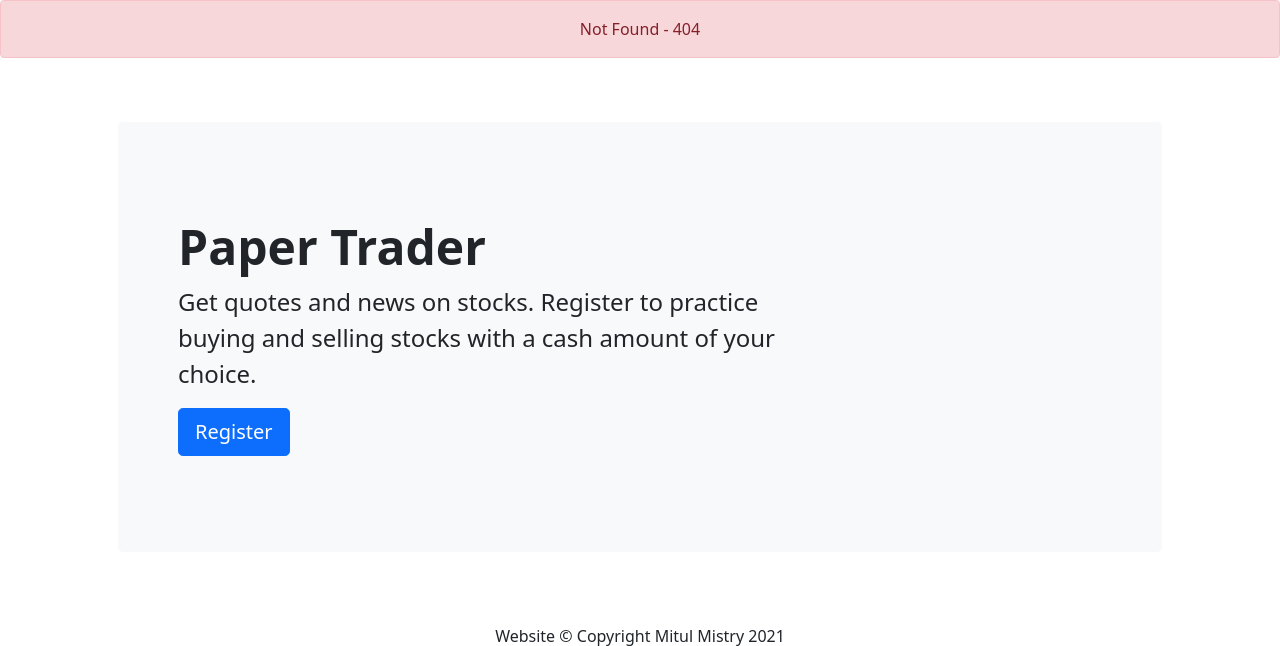
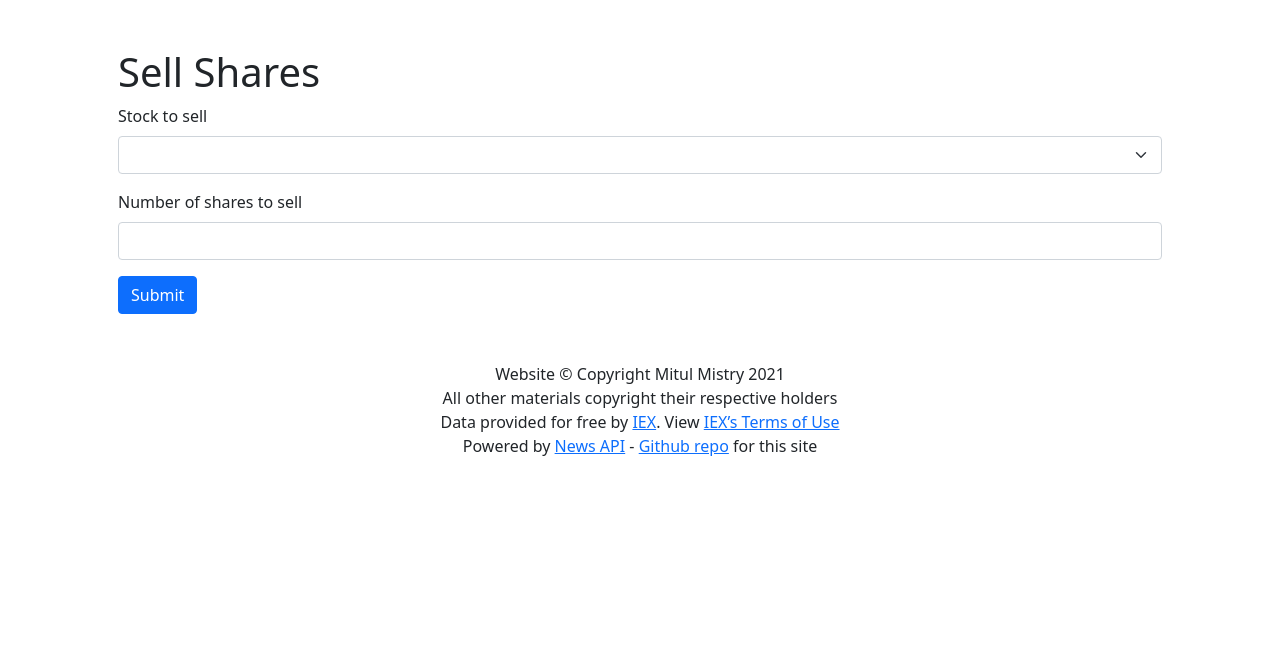
Before and after one commit to MitulMistry/paper-trader, a Flask app: page /sell/1 in a window 1280 px wide. Shown: the part 56-702 px from the top of the page. Run offline with Flask 2, Linux system fonts and the light colour scheme; the visitor is signed in with stand-in values (Sample User, id 1); data comes from the database, SQL or seed files in the repository; data that the repository does not hold is empty.

Commit message:
Fix errors with route/template functionality and add nested routes

```diff
--- a/app.py
+++ b/app.py
@@ -283,6 +283,12 @@
         return render_template("buy.html")
 
 
+@app.route("/buy/<string:symbol>")
+@login_required
+def buy_symbol(symbol):
+    return render_template("buy.html", symbol=symbol)
+
+
 @app.route("/sell", methods=["GET", "POST"])
 @login_required
 def sell():
@@ -315,7 +321,7 @@
 
         # Query database to find stock in user's holdings
         user = User.query.get(session["user_id"])
-        holding = Holding.query.filter(Holding.user_id==user.id & Holding.symbol==quote["symbol"])
+        holding = Holding.query.filter((Holding.user_id==user.id) & (Holding.symbol==quote["symbol"])).first()
 
         # Check if user owns shares of stock user wants to sell
         if holding == None:
@@ -333,6 +339,7 @@
             price=quote["price"],
             timestamp=datetime.now()
         )
+        db.session.add(new_transaction)
 
         # Add funds from sale to user's account
         user.cash += (int(request.form.get("shares")) * quote["price"])
@@ -341,9 +348,9 @@
         if holding.shares == new_transaction.shares:
             db.session.delete(holding)
 
-        # Otherwise, update the holding row for the stock in the database
+        # Otherwise, update the holding for the stock in the database
         else:
-            holding.shares -= new_transaction.shares
+            holding.shares += new_transaction.shares # += because shares is negative due to sale
 
         # Save all changes to database
         db.session.commit()
@@ -353,10 +360,22 @@
 
     # User reached route via GET (as by clicking a link or via redirect)
     else:
-        return render_template("sell.html")
+        user = User.query.get(session["user_id"])
+        stocks = user.holdings
+
+        return render_template("sell.html", stocks=stocks)
 
 
-@app.route("/quote/<string:stock_symbol>", methods=["GET, POST"])
+@app.route("/sell/<string:symbol>")
+@login_required
+def sell_symbol(symbol):
+    user = User.query.get(session["user_id"])
+    stocks = user.holdings
+
+    return render_template("sell.html", stocks=stocks, symbol=symbol)
+
+
+@app.route("/quote/<string:stock_symbol>", methods=["GET", "POST"])
 def quote(stock_symbol):
     """Get stock quote"""
 
@@ -388,28 +407,31 @@
 
     # Query database for current user's stock holdings (portfolio)
     user = User.query.get(session["user_id"])
-    stocks = user.holdings
+    holdings = user.holdings
+    stocks = [] # List of stock dicts
     transactions = user.transactions
 
     portfolio_cost = 0
     portfolio_value = 0
 
     # Get current prices for stocks using API
-    for stock in stocks:
-        quote = lookup(stock["symbol"])
+    for holding in holdings:
+        quote = lookup(holding.symbol)
+        stock = {}
+        stock["symbol"] = holding.symbol
+        stock["name"] = quote["name"]
         stock["price"] = quote["price"]
-        stock["shares"] = int(stock["shares"])
-        stock["total"] = stock["price"] * stock["shares"]
+        stock["shares"] = holding.shares
+        stock["total"] = quote["price"] * holding.shares
+        stocks.append(stock) # Append stock dict to list of stocks
         portfolio_value += stock["total"]
-
-    # Query database for current user's cash
-    cash = user.cash
 
     # Calculate cost of all portfolio transactions
     # If sold stock, will subtract since shares in transaction will be negative
     for transaction in transactions:
-        portfolio_cost += transaction["shares"] * transaction["price"]
+        portfolio_cost += transaction.shares * transaction.price
 
+    # Format current user's portfolio info
     user_info = {
         "cash": user.cash,
         "portfolio_cost": portfolio_cost,
@@ -451,15 +473,15 @@
         # Validate account doesn't already have too much cash (> $10,000,000)
         user = User.query.get(session["user_id"])
 
-        if not (user.cash >= 10000000):
+        if (user.cash >= 10000000):
             return render_template("addcash.html", error="Account already has too much cash ($10,000,000 or more)"), 400
 
         # Validate account won't end up with too much cash (> $10,000,000)
-        if not ((user.cash + int(request.form.get("cash"))) >= 10000000):
+        if ((user.cash + int(request.form.get("cash"))) > 10000000):
             return render_template("addcash.html", error="Amount entered would lead the account to have too much cash ($10,000,000 or more). Please enter a lower amount."), 400
 
         user.cash += int(request.form.get("cash"))
-        db.session.commit
+        db.session.commit()
 
         flash("Cash amount added successfully")
         return redirect("/portfolio")
@@ -482,18 +504,27 @@
             return render_template("reset.html", error="Must provide a cash amount to restart account with"), 400
 
         # Validate starting cash amount fits within bounds
-        if not (request.form.get("cash").isdigit() and int(request.form.get("cash")) >= 100 and int(trequest.form.get("cash")) <= 10000000):
+        if not (request.form.get("cash").isdigit() and int(request.form.get("cash")) >= 100 and int(request.form.get("cash")) <= 10000000):
             return render_template("register.html", error="Must provide valid starting cash amount (between $100 and $10,000,000)"), 400
 
         user = User.query.get(session["user_id"])
 
         user.cash = int(request.form.get("cash"))
-        db.session.delete(user.holdings)
-        db.session.delete(user.transactions)
+
+        # Iterate through and delete user's holdings
+        holdings = user.holdings
+        for holding in holdings:
+            db.session.delete(holding)
+
+        # Iterate through and delete user's transactions
+        transactions = user.transactions
+        for transaction in transactions:
+            db.session.delete(transaction)
+
         db.session.commit()
 
         flash("Account successfully reset")
-        return redirect("/reset")
+        return redirect("/portfolio")
 
     # User reached route via GET (as by clicking a link or via redirect)
     else:
--- a/templates/buy.html
+++ b/templates/buy.html
@@ -10,7 +10,7 @@
     <form action="/buy" method="post">
         <div class="mb-3">
             <label for="stock1" class="form-label">Stock to buy (Input symbol)</label>
-            <input type="text" class="form-control" name="symbol" id="stock1">
+            <input type="text" class="form-control" name="symbol" id="stock1" value="{{ symbol }}">
         </div>
         <div class="mb-3">
             <label for="shares1" class="form-label">Number of shares to buy</label>
--- a/templates/history.html
+++ b/templates/history.html
@@ -20,7 +20,7 @@
                 <td>{{ transaction["symbol"] }}</td>
                 <td>{{ transaction["shares"] }}</td>
                 <td>{{ transaction["price"] | usd }}</td>
-                <td>{{ transaction["timestamp"] }}</td>
+                <td>{{ transaction["timestamp"].strftime('%Y-%m-%d, %I:%M %p') }}</td>
             </tr>
         {% endfor %}
         </tbody>
--- a/templates/portfolio.html
+++ b/templates/portfolio.html
@@ -27,8 +27,8 @@
                 <td>{{ stock["price"] | usd }}</td>
                 <td>{{ stock["total"] | usd }}</td>
                 <td>
-                    <a href="/buy" class="btn btn-primary btn-sm" role="button">Buy</a>
-                    <a href="/sell" class="btn btn-primary btn-sm" role="button">Sell</a>
+                    <a href={{ "/buy/" + stock["symbol"] }} class="btn btn-primary btn-sm" role="button">Buy</a>
+                    <a href={{ "/sell/" + stock["symbol"] }} class="btn btn-primary btn-sm" role="button">Sell</a>
                 </td>
             </tr>
         {% endfor %}
--- a/templates/sell.html
+++ b/templates/sell.html
@@ -11,10 +11,12 @@
         <div class="mb-3">
             <label for="symbol1" class="form-label">Stock to sell</label>
             <select class="form-select" name="symbol" id="symbol1" aria-label="Stocks to sell">
-                <option disabled selected value="">Symbol</option>
-                <option value="1">Stock 1</option>
-                <option value="2">Stock 2</option>
-                <option value="3">Stock 3</option>
+                <option disabled {% if not symbol %} selected {% endif %} value="">Symbol</option>
+
+                {% for stock in stocks %}
+                    <option value="{{ stock["symbol"] }}" {% if symbol == stock["symbol"] %} selected
+                    {% endif %}>{{ stock["symbol"] }}</option>
+                {% endfor %}
             </select>
           </div>
         <div class="mb-3">
```
